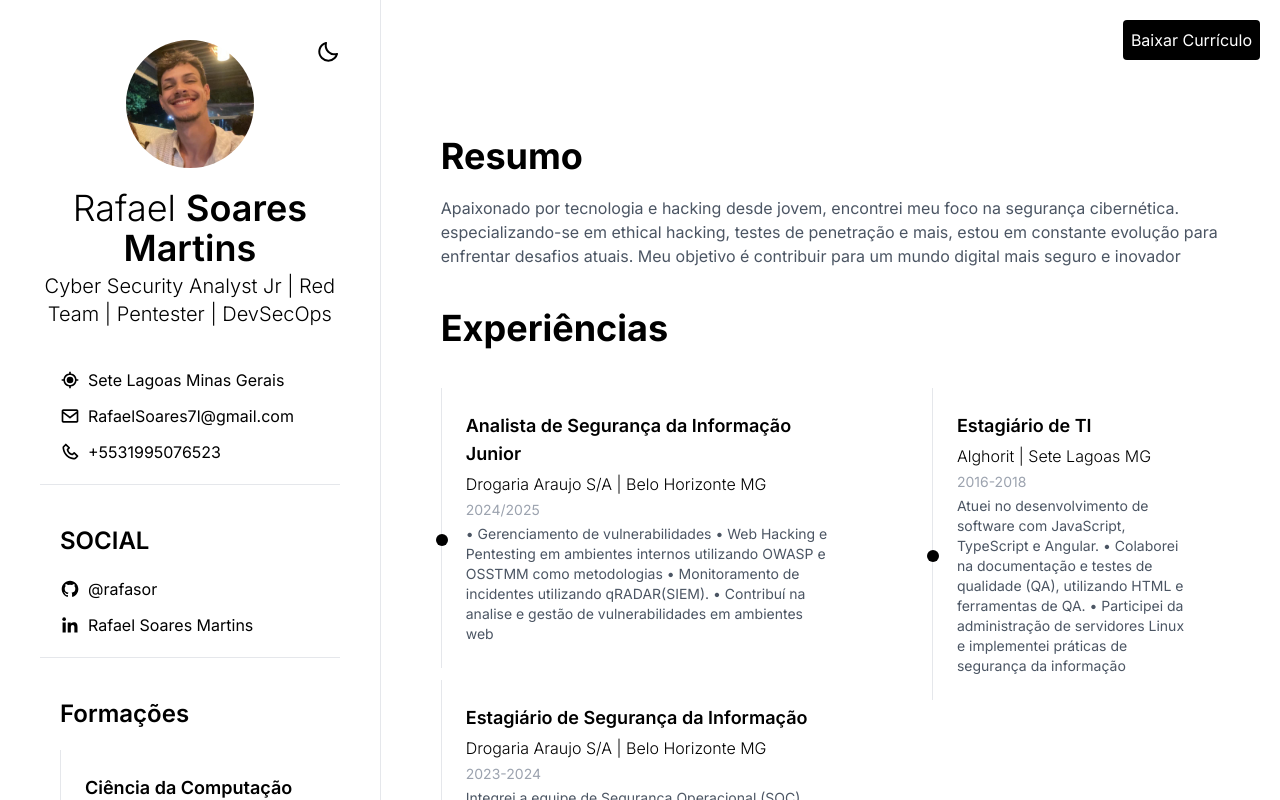
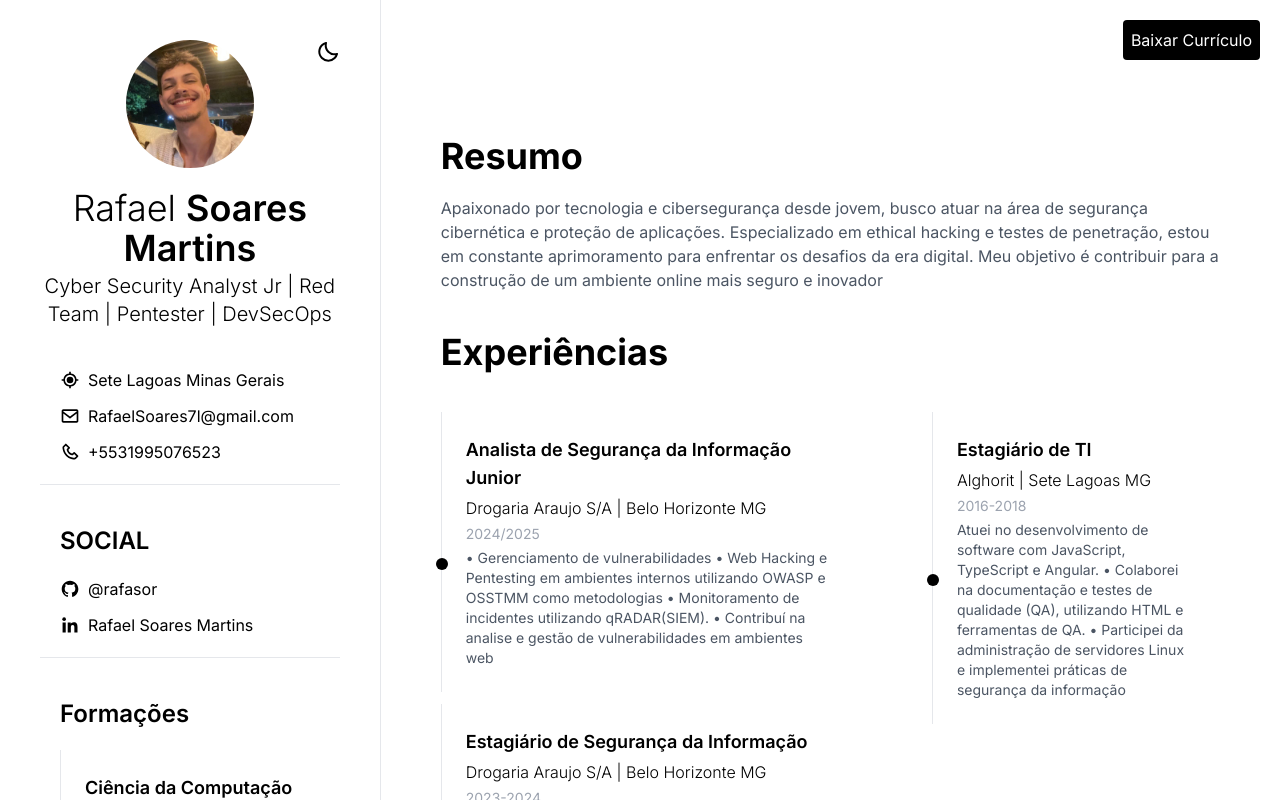
Before and after one commit to Synck1/CV-Rafael-Soares, a React (Vite) app: page / in a window 1280 px wide. Shown: the top 800 px of the page. Built offline with nearby package versions, Linux system fonts and the light colour scheme.

Commit message:
Mudando resumo

```diff
--- a/src/components/Home.jsx
+++ b/src/components/Home.jsx
@@ -17,9 +17,7 @@ const Home = () => {
                 <div className='space-y-5'>
                     <h1 className='text-2xl font-bold md:text-4xl'>Resumo</h1>
                     <p className='text-sm text-gray-600 dark:text-gray-400 md:text-base'>
-                        Apaixonado por tecnologia e hacking desde jovem, encontrei meu foco na segurança cibernética. especializando-se em ethical hacking,
-                        testes de penetração e mais, estou em constante evolução para enfrentar desafios atuais. Meu objetivo é contribuir para um mundo digital
-                        mais seguro e inovador
+                    Apaixonado por tecnologia e cibersegurança desde jovem, busco atuar na área de segurança cibernética e proteção de aplicações. Especializado em ethical hacking e testes de penetração, estou em constante aprimoramento para enfrentar os desafios da era digital. Meu objetivo é contribuir para a construção de um ambiente online mais seguro e inovador
                     </p>
                 </div>
                 <div className='space-y-10'>
```
